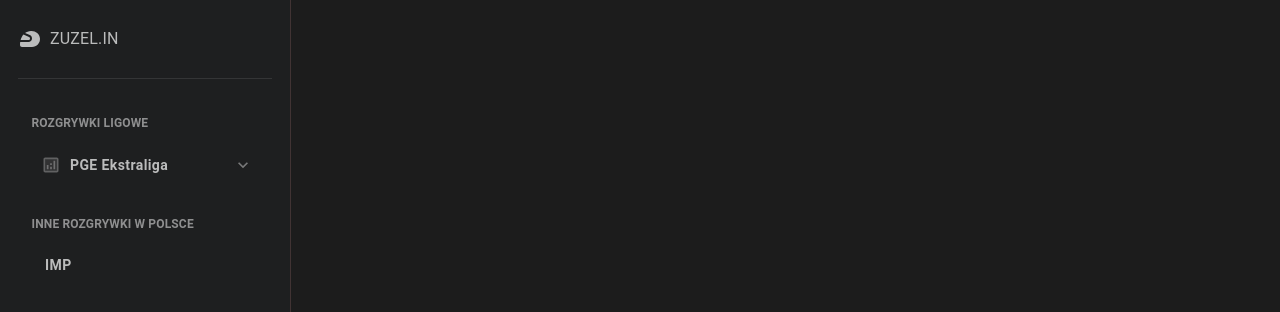
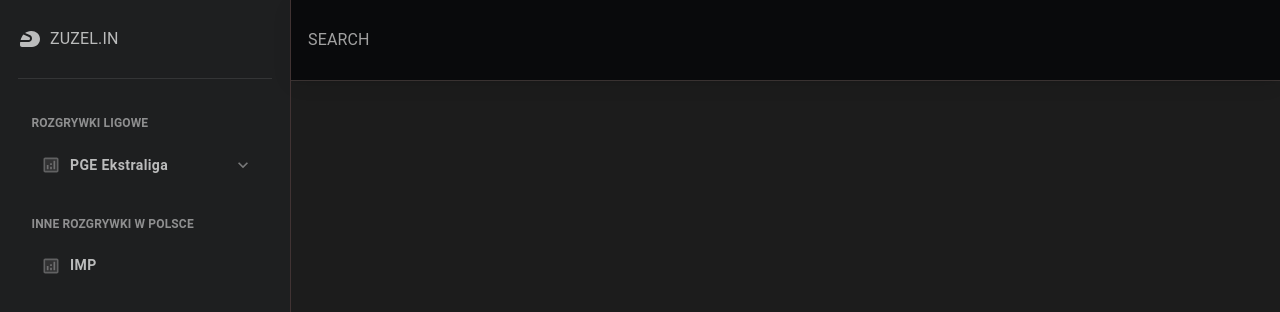
Before and after one commit to tomekrychtyk/zuzel.in-client, a React (Vite) app: page / in a window 1280 px wide. Shown: the top 312 px of the page. Built offline with nearby package versions, Linux system fonts and the light colour scheme.

Commit message:
Header cmp

```diff
--- /dev/null
+++ b/src/components/Layout/Header/Header.tsx
@@ -0,0 +1,56 @@
+import {
+  Box,
+  alpha,
+  Stack,
+  lighten,
+  Divider,
+  styled,
+  useTheme
+} from '@mui/material';
+
+const HeaderWrapper = styled(Box)(
+  ({ theme }) => `
+          height: ${theme.header.height};
+          color: ${theme.header.textColor};
+          padding: ${theme.spacing(0, 2)};
+          right: 0;
+          z-index: 6;
+          background-color: ${alpha(theme.header.background || '', 0.95)};
+          backdrop-filter: blur(3px);
+          position: fixed;
+          justify-content: space-between;
+          width: 100%;
+          @media (min-width: ${theme.breakpoints.values.lg}px) {
+              left: ${theme.sidebar.width};
+              width: auto;
+          }
+  `
+);
+
+const Header = () => {
+  const theme = useTheme();
+
+  return (
+    <HeaderWrapper
+      display="flex"
+      alignItems="center"
+      sx={{
+        boxShadow: `0 1px 0 ${alpha(
+          lighten(theme.colors.primary.main, 0.7),
+          0.15
+        )}, 0px 2px 8px -3px rgba(0, 0, 0, 0.2), 0px 5px 22px -4px rgba(0, 0, 0, .1)`
+      }}
+    >
+      <Stack
+        direction="row"
+        divider={<Divider orientation="vertical" flexItem />}
+        alignItems="center"
+        spacing={2}
+      >
+        SEARCH
+      </Stack>
+    </HeaderWrapper>
+  );
+};
+
+export default Header;
--- a/src/components/Layout/Layout.tsx
+++ b/src/components/Layout/Layout.tsx
@@ -2,6 +2,7 @@ import { FC, ReactNode } from 'react';
 import { Box, alpha, lighten, useTheme } from '@mui/material';
 import { Outlet } from 'react-router';
 import Sidebar from './Sidebar/Sidebar';
+import Header from './Header/Header';
 
 interface LayoutProps {
   children?: ReactNode;
@@ -25,6 +26,7 @@ const Layout: FC<LayoutProps> = () => {
           }
         }}
       >
+        <Header />
         <Sidebar />
         <Box sx={{ position: 'relative', zIndex: 5, display: 'block' }}>
           <Box display="block">
--- a/src/components/Layout/Sidebar/SidebarMenu/SidebarMenu.tsx
+++ b/src/components/Layout/Sidebar/SidebarMenu/SidebarMenu.tsx
@@ -169,6 +169,7 @@ const renderItems = (items: MenuItem[], path: string) => {
               key={item.name}
               name={item.name}
               icon={item.icon}
+              link={item.link}
             >
               {item.items ? (
                 <SubMenuWrapper>
@@ -188,6 +189,7 @@ const renderItems = (items: MenuItem[], path: string) => {
                         name={subItem.name}
                         key={subItem.name}
                         icon={subItem.icon}
+                        link={subItem.link}
                       />
                     );
                   })}
--- a/src/components/Layout/Sidebar/SidebarMenu/items.ts
+++ b/src/components/Layout/Sidebar/SidebarMenu/items.ts
@@ -24,15 +24,14 @@ const menuItems: MenuItems[] = [
       {
         name: 'PGE Ekstraliga',
         icon: AnalyticsTwoToneIcon,
-        link: '',
         items: [
           {
             name: 'Terminarz',
-            link: '/fixtures'
+            link: '/polish-extra-leage/fixtures'
           },
           {
             name: 'Tabela',
-            link: '/standings'
+            link: '/polish-extra-leage/standings'
           }
         ]
       }
@@ -42,6 +41,7 @@ const menuItems: MenuItems[] = [
     heading: 'Inne rozgrywki w Polsce',
     items: [
       {
+        icon: AnalyticsTwoToneIcon,
         name: 'IMP',
         link: '/imp'
       }
```
